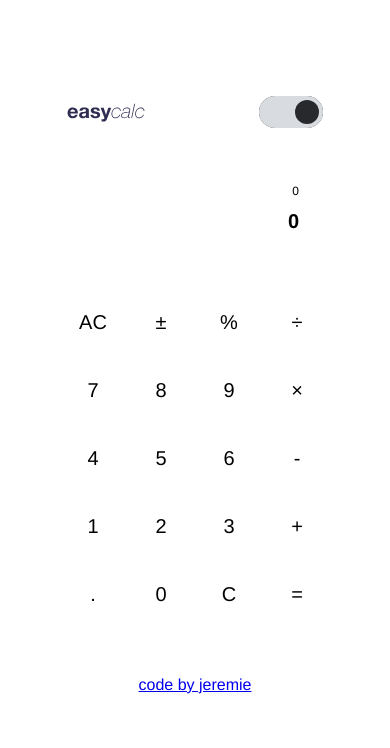
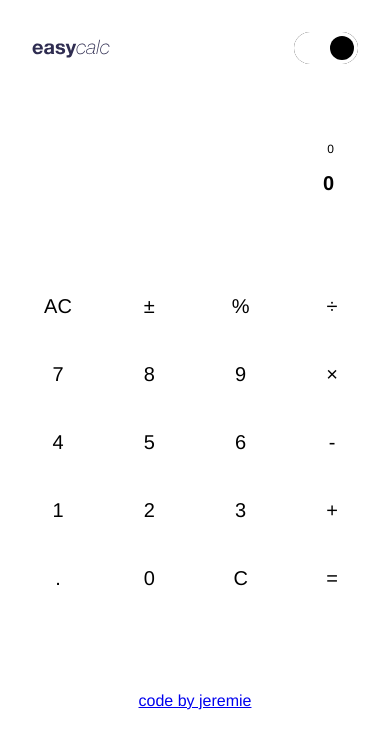
Before and after one commit to Jeremie-R/Calculator, a plain HTML site: page index.html in a window 390 px wide. Drawn offline with Linux system fonts and the light colour scheme; files whose address does not match are found by name; a web font is replaced by a local one.

Commit message:
addedand responsive

```diff
--- a/index.html
+++ b/index.html
@@ -6,7 +6,7 @@
     <title>Calculator</title>
     <link rel="stylesheet" href="./styles/styles.css">
     <link rel="stylesheet" href="./styles//slider.css">
-    <link rel="stylesheet" href="./styles//dark.css">
+    <link rel="stylesheet" href="./styles//light.css">
 
 
 </head>
--- a/styles/dark.css
+++ b/styles/dark.css
@@ -97,3 +97,7 @@ body {
     border: 1px solid #FF97E2;
     background: #FFBAEC;
 }
+
+a {
+    color: aquamarine;
+}
--- a/styles/slider.css
+++ b/styles/slider.css
@@ -5,8 +5,8 @@ https://codepen.io/alvarotrigo/pen/zYPydpB
 
 */
 :root {
-    --light: #d8dbe0;
-    --dark: #28292c;
+    --light: #fff;
+    --dark: #000;
     --link: rgb(27, 129, 112);
     --link-hover: rgb(24, 94, 82);
   }
--- a/styles/styles.css
+++ b/styles/styles.css
@@ -37,7 +37,7 @@ body {
     height: 7rem;
     display: flex;
     flex-direction: column;
-    gap: 0.75rem;
+    gap: 0.5rem;
     align-items: flex-end;
     justify-content: center;
     padding: 1rem 1.5rem;
@@ -84,3 +84,23 @@ body {
     border-radius: 100%;
     cursor: pointer;
 }
+
+@media only screen and (max-width: 400px) {
+
+    body {
+        margin: 0px;
+    }
+
+    .calculator {
+        width: 100%;
+        border-radius: 0px;
+        border: none !important;
+        padding-bottom: 4rem;
+    }
+
+    .screen {
+        height: 10rem;
+        gap: 1rem;
+    }
+
+}
```
